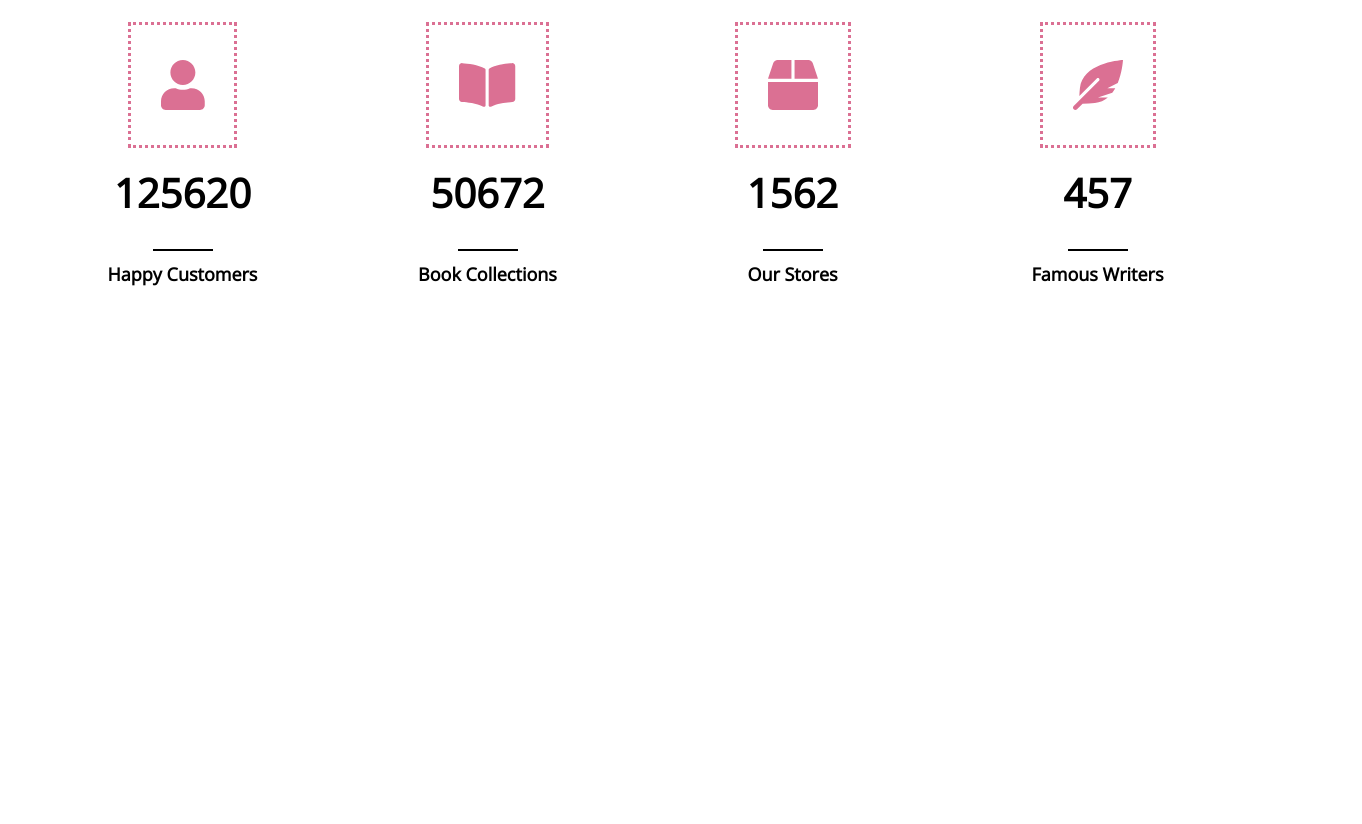
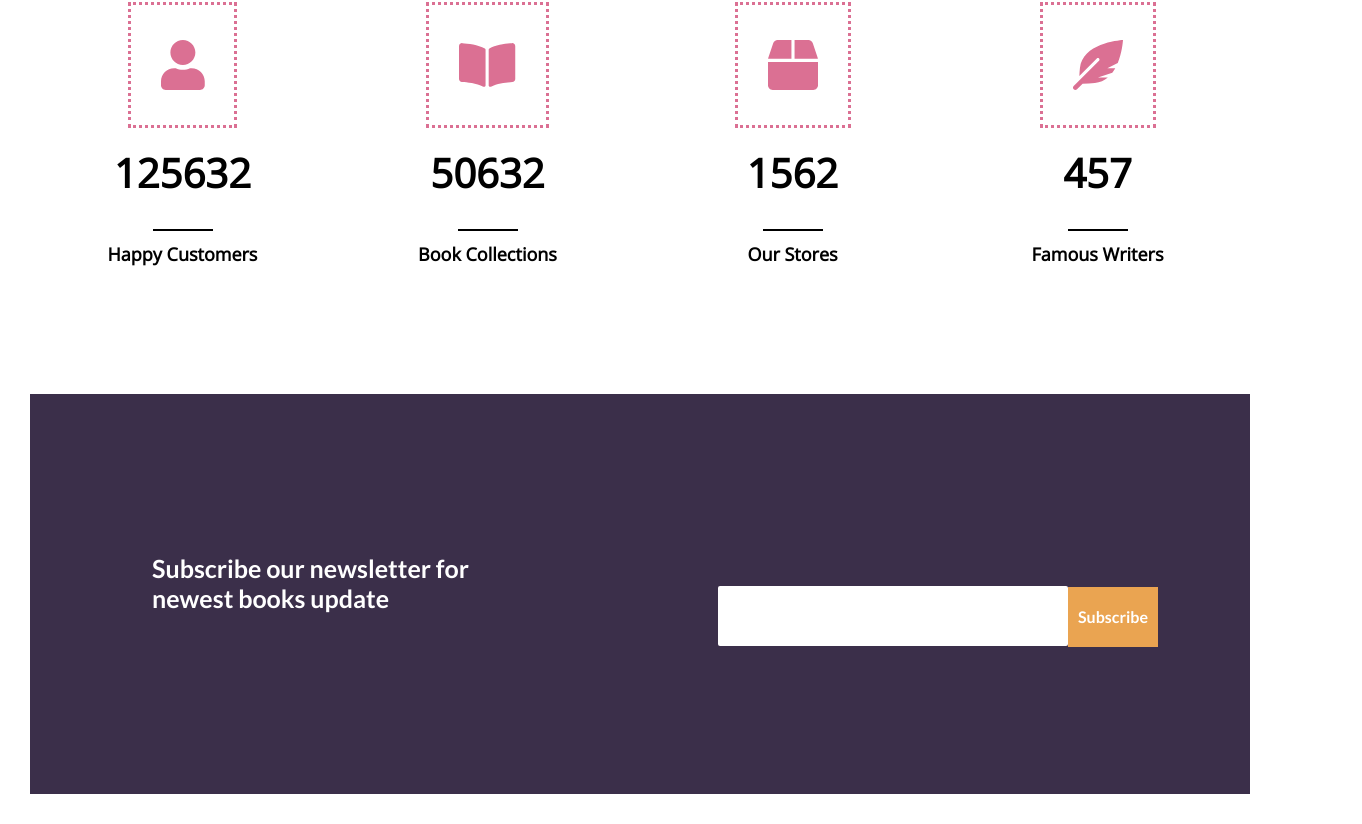
Before and after one commit to arr-atiq/react-book-store-website, a React (Create React App) app: page / in a window 1280 px wide. Shown: the part 3433-4257 px from the top of the page, 1362 px wide, since content can reach past the window. Before the commit the page ends 3823 px from the top, so only its background shows below. Built offline with nearby package versions, Linux system fonts and the light colour scheme.

Commit message:
added newsletter

```diff
--- a/src/App.js
+++ b/src/App.js
@@ -6,6 +6,7 @@ import FeatureProduct from './Components/FeatureProduct/FeatureProduct';
 import LatestNews from './Components/LatestNews/LatestNews';
 import CustomerSaid from './Components/CustomerSaid/CustomerSaid';
 import AnimateBookCollection from './Components/AnimateBookCollection/AnimateBookCollection';
+import NewsLetter from './Components/NewsLetter/NewsLetter';
 
 const App = () => {
   return (
@@ -16,6 +17,7 @@ const App = () => {
       <LatestNews></LatestNews>
       <CustomerSaid></CustomerSaid>
       <AnimateBookCollection></AnimateBookCollection>
+      <NewsLetter></NewsLetter>
     </div>
   );
 };
--- a/src/Components/AnimateBookCollection/AnimateBookCollection.js
+++ b/src/Components/AnimateBookCollection/AnimateBookCollection.js
@@ -11,9 +11,9 @@ const AnimateBookCollection = () => {
         var store = setInterval(ourStore, 10)
         var writers = setInterval(famousWriter, 10)
         let count1 = 125000;
-        let count2 = 50100;
-        let count3 = 1300;
-        let count4 = 200;
+        let count2 = 50000;
+        let count3 = 1100;
+        let count4 = 100;
 
         function happyCustomer() {
             count1++
--- a/src/Components/CustomerSaid/CustomerSaid.js
+++ b/src/Components/CustomerSaid/CustomerSaid.js
@@ -9,7 +9,7 @@ const CustomerSaid = () => {
         <div>
             <div className="backgroundDiv">
                 <div className="customer-title">
-                    <h1>Latest News</h1>
+                    <h1>What Customer's Said</h1>
                     <p>Lorem ipsum dolor sit amet consectetur adipisicing elit. Ad cupiditate veniam totam, fugiat distinctio blanditiis maiores veritatis explicabo doloremque dolorum!</p>
                 </div>
             </div>
--- a/src/Components/LatestNews/LatestNews.css
+++ b/src/Components/LatestNews/LatestNews.css
@@ -19,7 +19,7 @@
     height: 180px;
 }
 .latest-main{
-    margin: 20px;
+    margin: 10px;
     box-shadow: 5px 5px 15px lightgray;;
 }
 .latest-card-body p{
--- /dev/null
+++ b/src/Components/NewsLetter/NewsLetter.css
@@ -0,0 +1,37 @@
+.newsletter{
+    display: flex;
+    width: 100%;
+    height: 400px;
+    margin-top: 70px;
+    background-color: #3b2f4a;
+}
+.newsTitle{
+    width: 30%;
+    height: 30%;
+    margin-left: 10%;
+    margin-top: 13%;
+}
+.newsTitle h1{
+    font-size: 25px;
+    color: white;
+    font-weight: bold;
+}
+.field input{
+    margin-left: 200px;
+    margin-top: 30%;
+    width: 350px;
+    height: 15%;
+    outline: none;
+    border: none;
+    border-radius: 2px;
+
+}
+.field button{
+    height: 15%;
+    outline: none;
+    border: none;
+    color: white;
+    padding: 10px;
+    font-weight: bold;
+    background-color: #eaa451;
+}
--- /dev/null
+++ b/src/Components/NewsLetter/NewsLetter.js
@@ -0,0 +1,18 @@
+import React from 'react';
+import './NewsLetter.css';
+
+const NewsLetter = () => {
+    return (
+        <div className="newsletter">
+            <div className="newsTitle">
+                <h1>Subscribe our newsletter for newest books update</h1>
+            </div>
+            <form className="field" action="">
+                <input type="text" />
+                <button>Subscribe</button>
+            </form>
+        </div>
+    );
+};
+
+export default NewsLetter;
```
